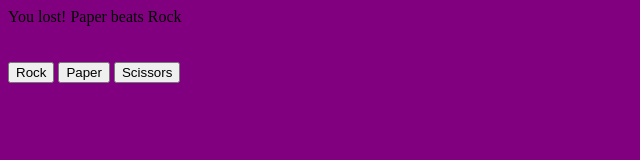
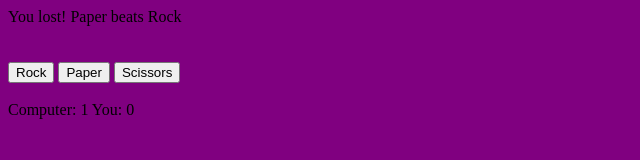
Before and after one commit to tgorsk15/rock-paper-scissors, a plain HTML site: page index.html in a window 1280 px wide. Both pictures are taken after a click on the button "Rock". Shown: the whole page, without its empty margins (0-640 px from the left). Drawn offline with Linux system fonts and the light colour scheme.

Commit message:
Add scoreboard container
Added a div into the html and created a reference to it in the script to display the
score (computerScore vs. playerScore

```diff
--- a/index.html
+++ b/index.html
@@ -19,6 +19,11 @@
     <button class="paper">Paper</button>
 
     <button class="scissors">Scissors</button>
+    <br>
+    <br>
+    <div class="scoreboard">
+        Default
+    </div>
 
 </body>
 </html>
--- a/script.js
+++ b/script.js
@@ -40,6 +40,9 @@ scissors.addEventListener('click', () => {
 
 // reference to results-box container
 const boxScore = document.querySelector('.results-box')
+
+// reference to scoreboard
+const scoreboard = document.querySelector('.scoreboard')
 
 
 // setting up two different variables that keep track of each player's score
@@ -86,7 +89,8 @@ function playRound() {
         }
     } else {
         boxScore.textContent = 'You did not give a valid answer. Try again'
-    }
+    };
+    scoreboard.textContent = `Computer: ${computerScore}   You: ${playerScore}`
 }
 
 
```
